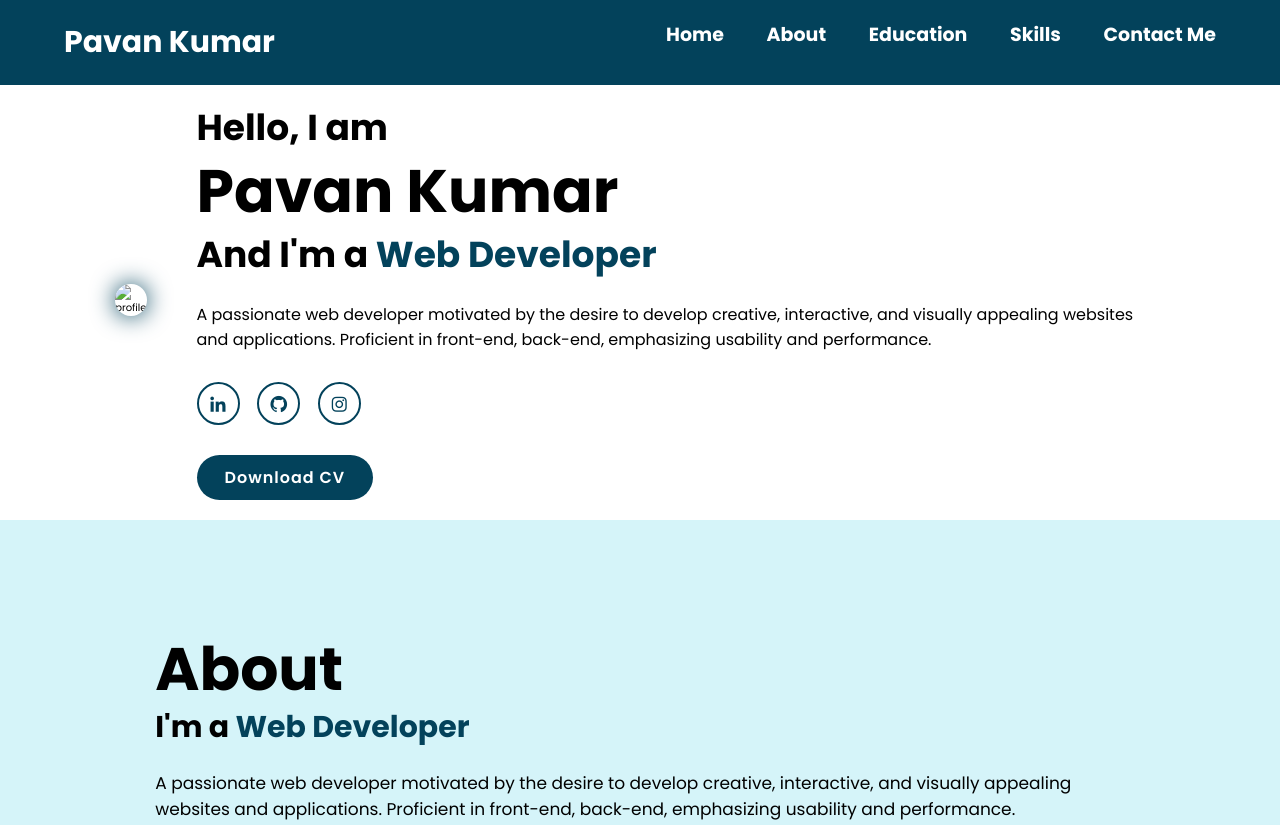
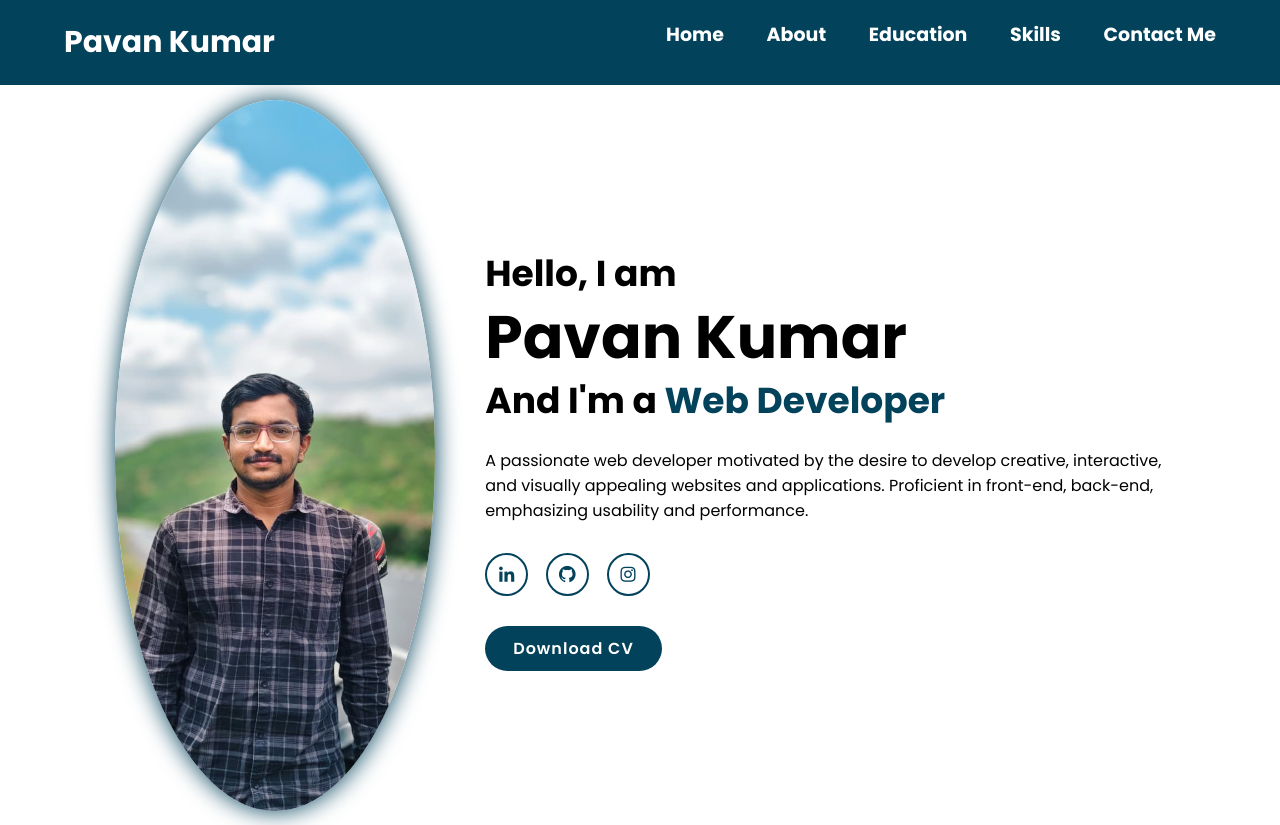
Before and after one commit to pavan-10030/ShadowFox, a plain HTML site: page public/index.html in a window 1280 px wide. Shown: the top 825 px of the page. Drawn offline with nearby package versions, Linux system fonts and the light colour scheme.

Commit message:
Update index.html

```diff
--- a/public/index.html
+++ b/public/index.html
@@ -24,7 +24,7 @@
     <!--Home Section -->
     <section class="home" id="home">
         <div class="home-img">
-            <img src="./assets/profilepic.jpg" alt="profile">
+            <img src="profilepic.jpg" alt="profile">
         </div>
 
         <div class="home-content">
@@ -39,7 +39,7 @@
                 <a href="https://www.instagram.com/bandike_pavankumar/"><i class='bx bxl-instagram' ></i></a>
 
             </div>
-            <a href="#" class="btn" onclick="window.open('./assets/resume.pdf')">Download CV</a>
+            <a href="#" class="btn" onclick="window.open('resume.pdf')">Download CV</a>
         </div>
     </section>
 
```
